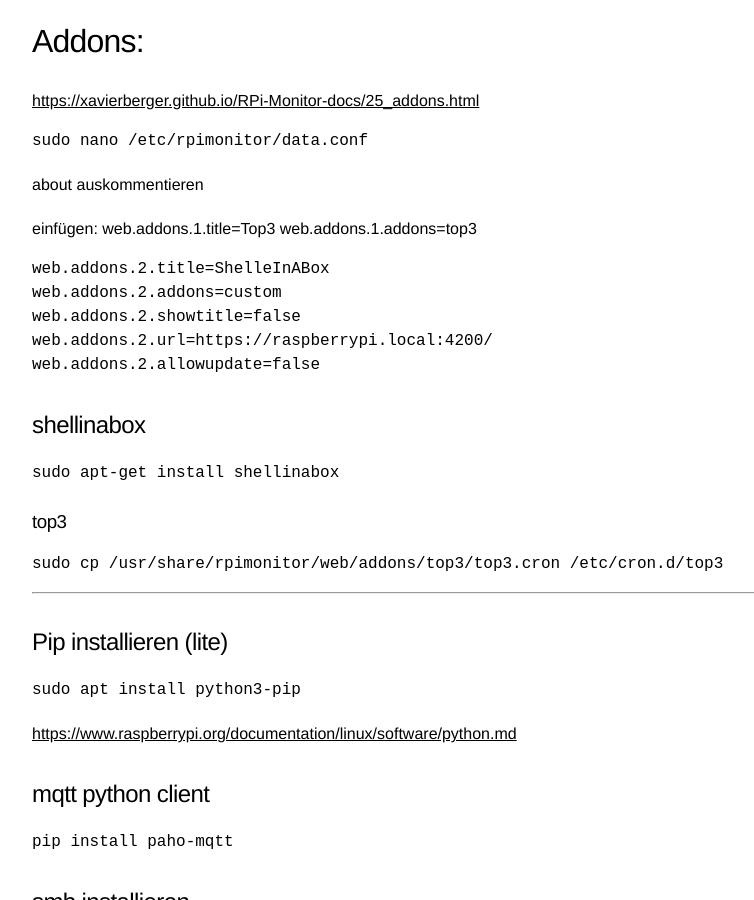
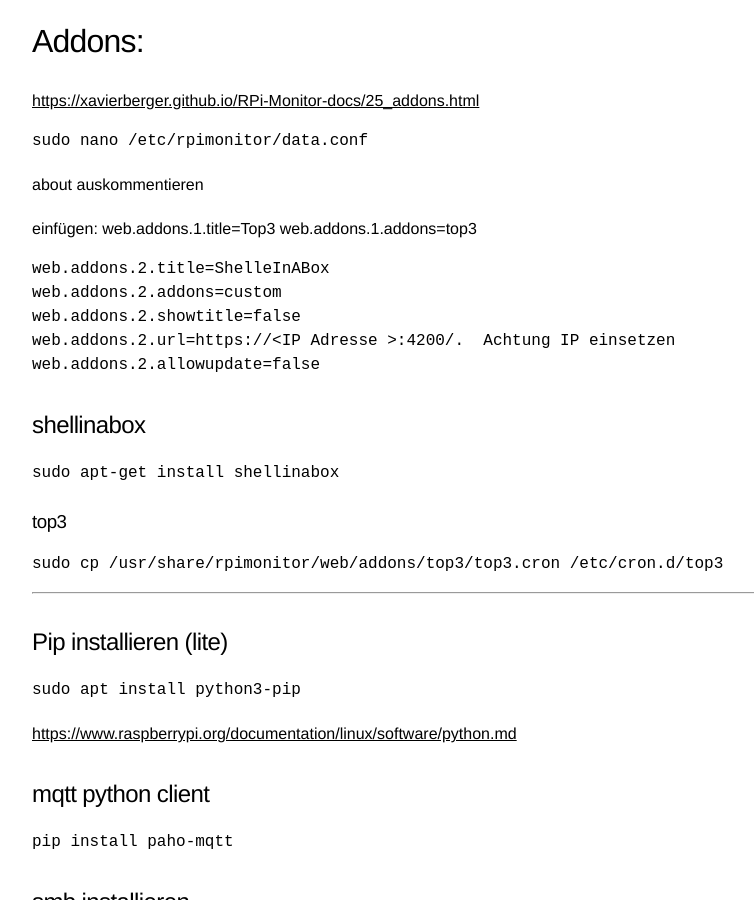
Before and after one commit to Wingertsau/ct.github.io, a Jekyll site: the page built from raspi.md, in a window 1280 px wide and 900 px high, scrolled down 1647 px. Shown: the whole window, without its empty margins (146-900 px from the left). Built offline with Jekyll 4.4.1, drawn with Linux system fonts in a browser that asks for light colours; our own code applies the rules of GitHub Pages for plain Markdown files.

Commit message:
Update raspi.md

```diff
--- a/raspi.md
+++ b/raspi.md
@@ -87,7 +87,7 @@ einfügen:
     web.addons.2.title=ShelleInABox
     web.addons.2.addons=custom
     web.addons.2.showtitle=false
-    web.addons.2.url=https://raspberrypi.local:4200/
+    web.addons.2.url=https://<IP Adresse >:4200/.  Achtung IP einsetzen
     web.addons.2.allowupdate=false
 
 ## shellinabox
```
